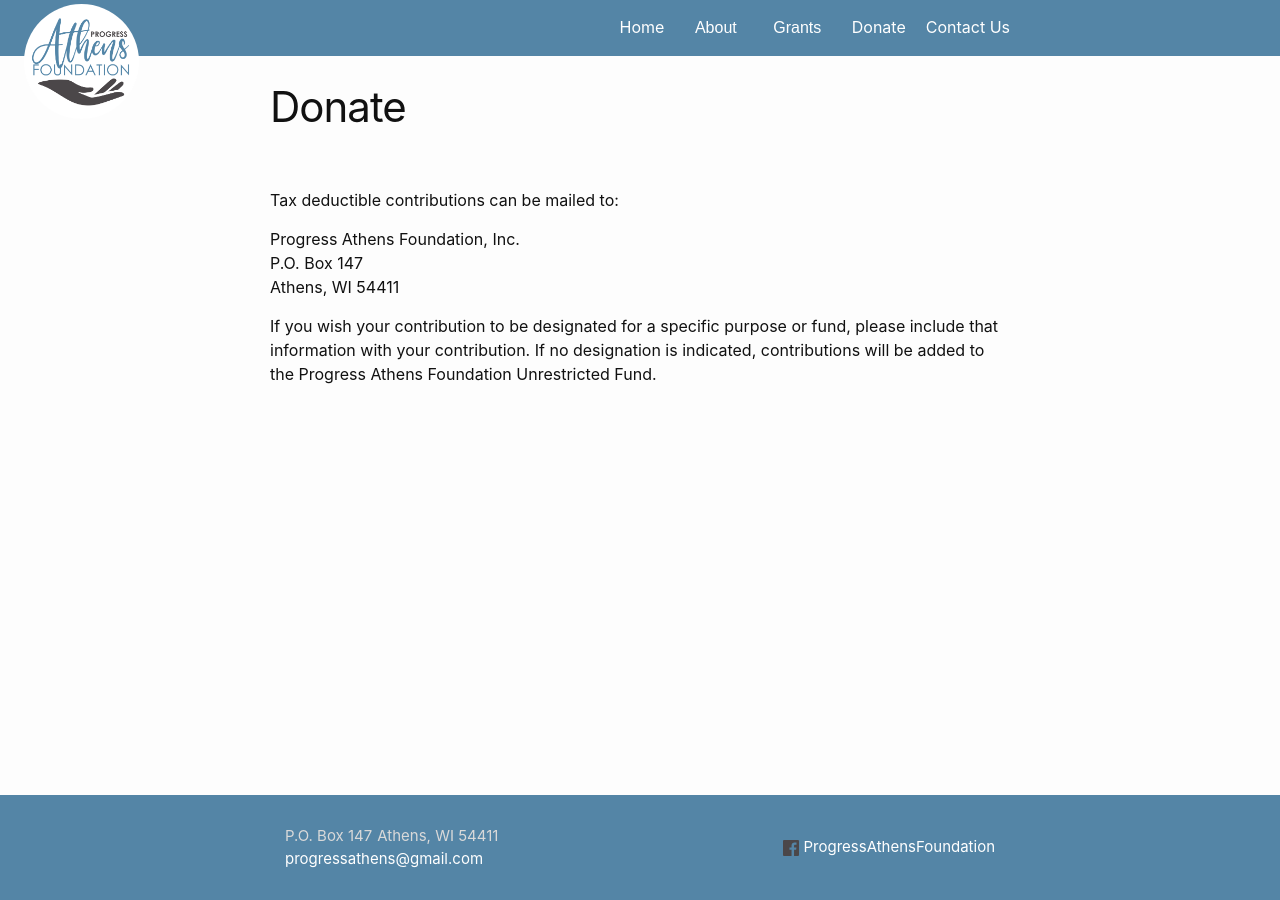
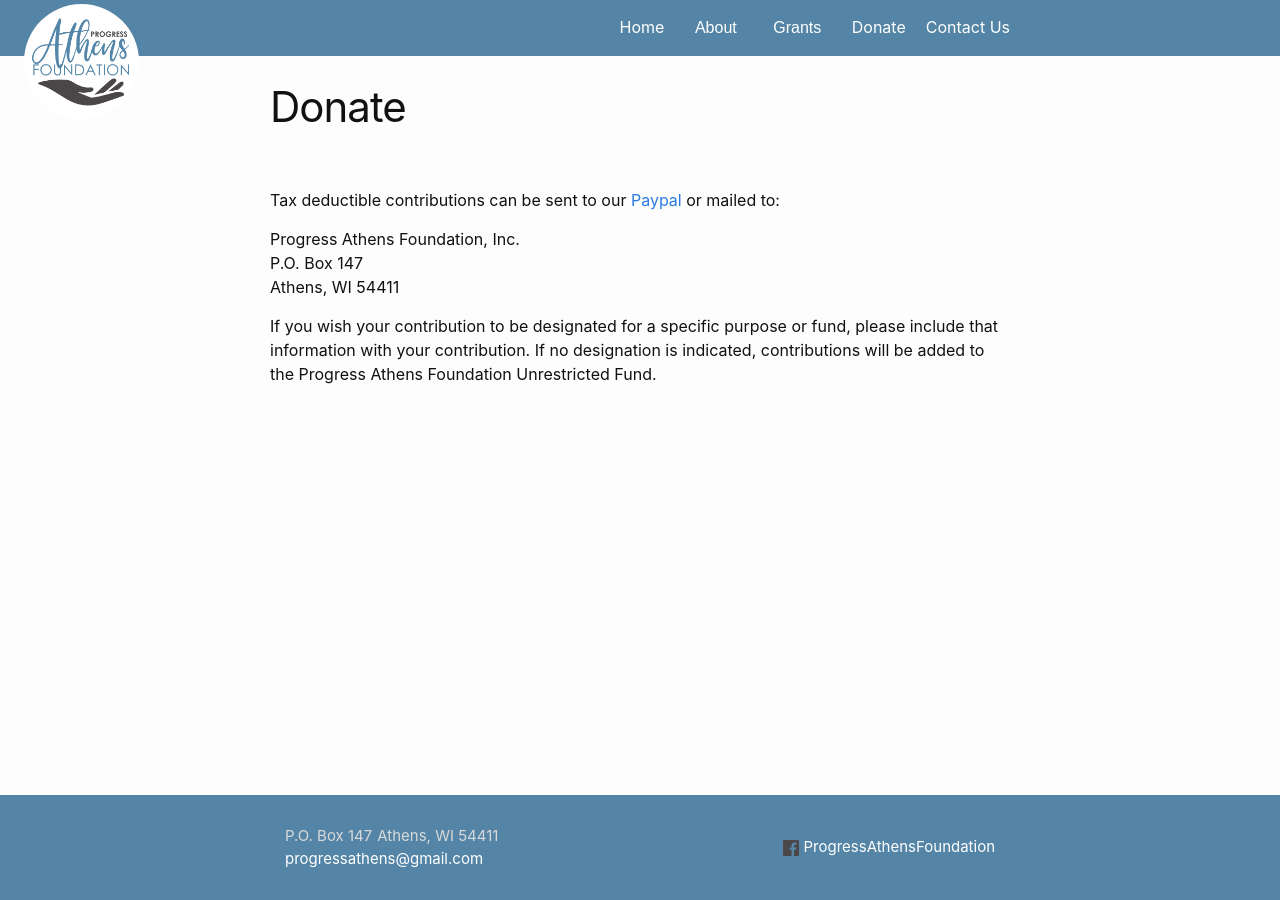
Before and after one commit to helle253/athens-foundation, a Jekyll site: the page built from donate.md, in a window 1280 px wide. Built offline with Jekyll 4.4.1, drawn with Linux system fonts in a browser that asks for light colours.

Commit message:
add paypal link

```diff
--- a/donate.md
+++ b/donate.md
@@ -5,7 +5,7 @@ permalink: /donate/
 order: 2
 ---
 
-Tax deductible contributions can be mailed to:
+Tax deductible contributions can be sent to our [Paypal](https://www.paypal.com/ncp/payment/KYZTF4Z5ZHB3E) or mailed to:
 
 Progress Athens Foundation, Inc.
 {{site.street_address}}
```
